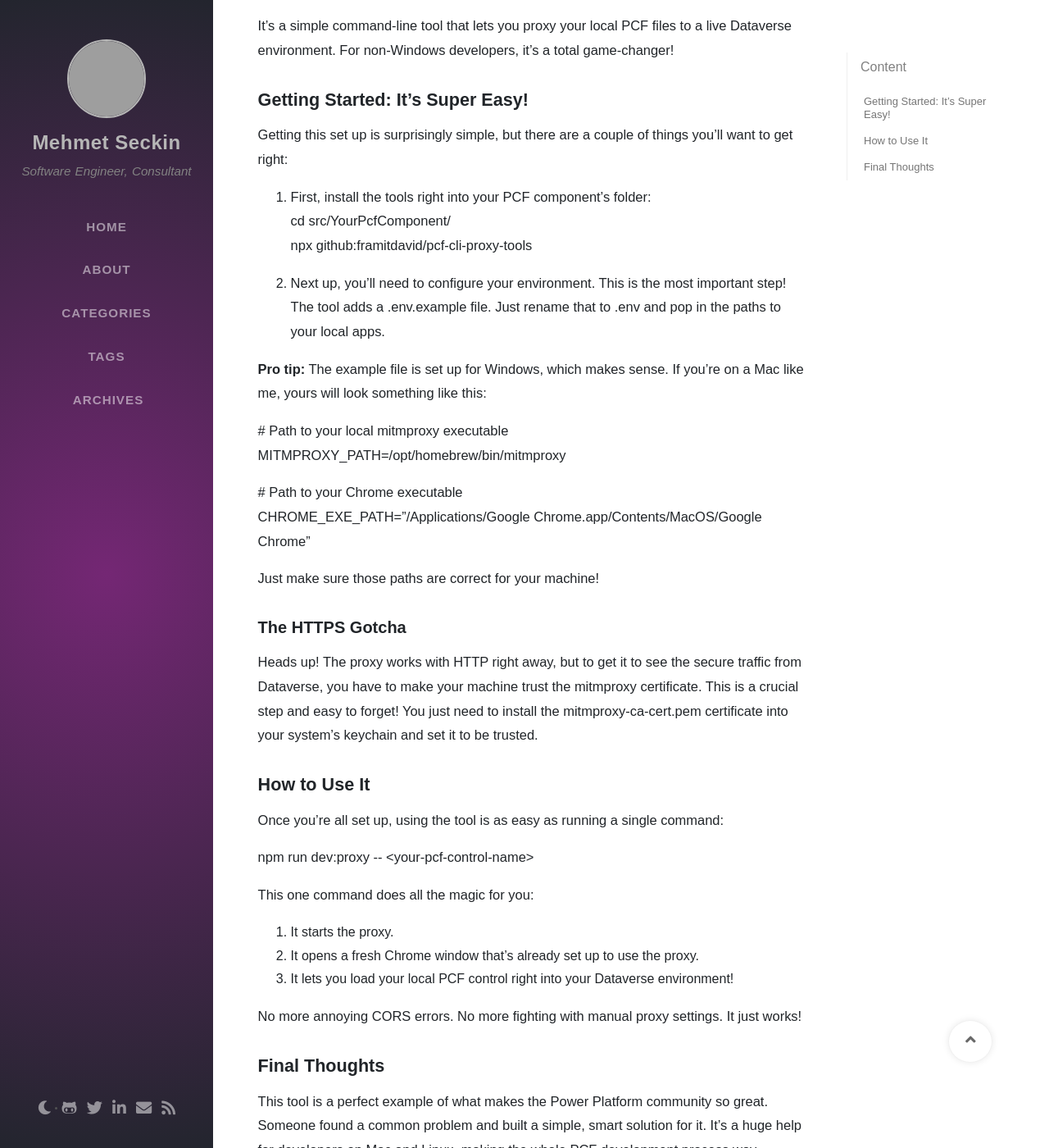
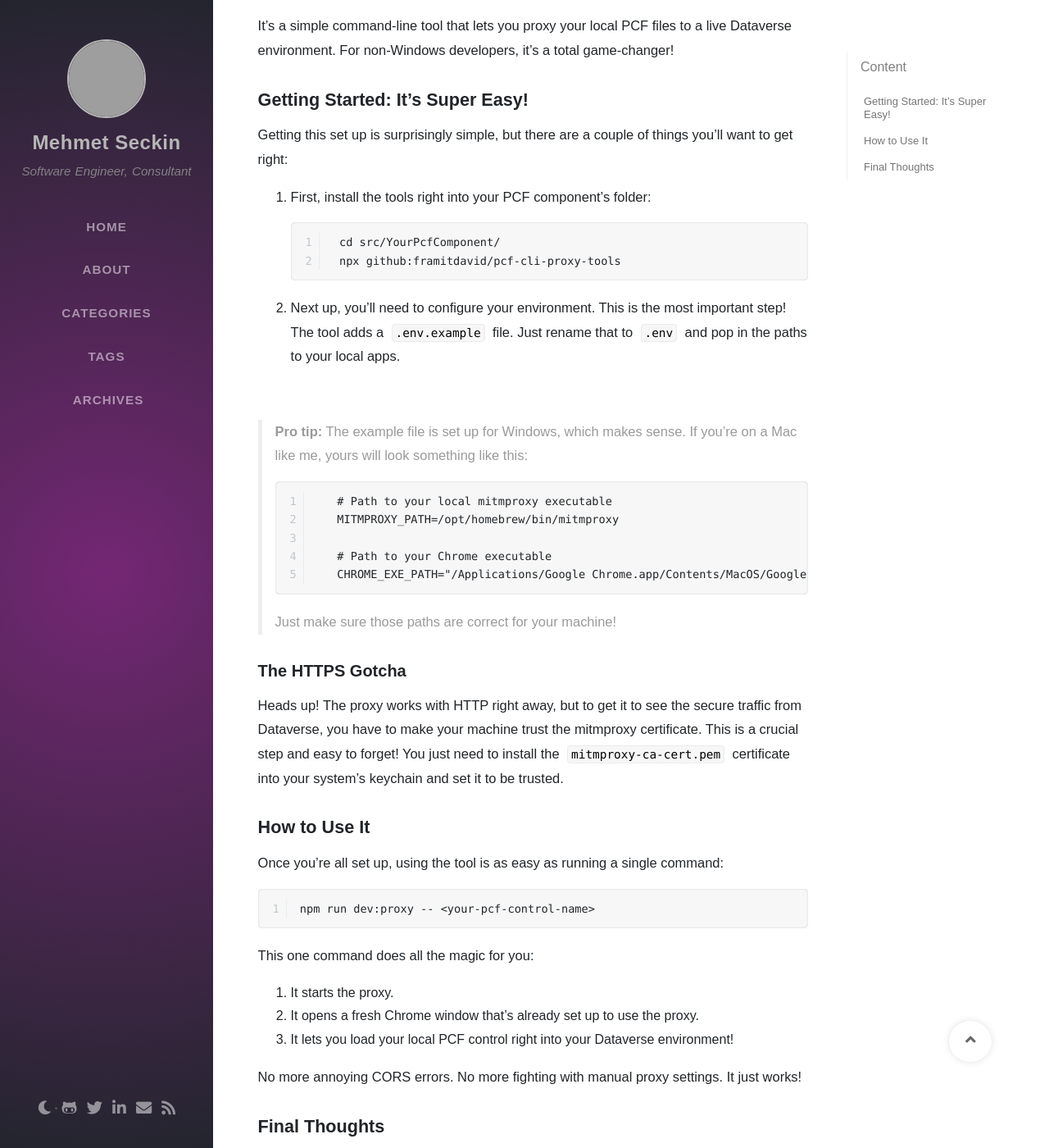
Before and after one commit to mehmetseckin/mehmetseckin.github.io, a Jekyll site: the page built from _posts/2025-07-15-say-goodbye-to-fiddler.md, in a window 1280 px wide and 1400 px high, scrolled down 748 px. Shown: the whole window at 82% size. Built offline with Jekyll 4.4.1, drawn with Linux system fonts in a browser that asks for light colours; nearby versions of some CDN libraries; some web fonts are replaced; comment, search, counter and statistics services are not loaded; grey boxes are pictures that could not be loaded.

Commit message:
Update post: Say Goodbye to Fiddler: formatting

````diff
--- a/_posts/2025-07-15-say-goodbye-to-fiddler.md
+++ b/_posts/2025-07-15-say-goodbye-to-fiddler.md
@@ -11,54 +11,60 @@ seo:
 
 If you've ever built a Power Apps Component Framework (PCF) control, you know that debugging can be a real pain. You have your local test harness, which is great, but what about when you need to see real data from Dataverse in your component? For years, the answer has been "just use Fiddler," which is awesome... if you're on Windows.
 
-For those of us on a Mac or Linux, this has always been a headache. Getting proxies and traffic interception to work right for debugging PCF controls was never a simple task. Until now\!
+For those of us on a Mac or Linux, this has always been a headache. Getting proxies and traffic interception to work right for debugging PCF controls was never a simple task. Until now!
 
 I stumbled upon a fantastic community tool that solves this problem beautifully: [**PCF CLI Proxy Tools**](https://github.com/framitdavid/pcf-cli-proxy-tools).
 
-A massive shout-out to [David Øvrelid](https://www.linkedin.com/in/davidovrelid) for creating this and sharing it with the community\! It's tools like this that make a real difference in our day-to-day development lives, smoothing out the little bumps in the road that can cause so much frustration.
+A massive shout-out to [David Øvrelid](https://www.linkedin.com/in/davidovrelid) for creating this and sharing it with the community! It's tools like this that make a real difference in our day-to-day development lives, smoothing out the little bumps in the road that can cause so much frustration.
 
-It’s a simple command-line tool that lets you proxy your local PCF files to a live Dataverse environment. For non-Windows developers, it's a total game-changer\!
+It’s a simple command-line tool that lets you proxy your local PCF files to a live Dataverse environment. For non-Windows developers, it's a total game-changer!
 
-## **Getting Started: It's Super Easy\!**
+## **Getting Started: It's Super Easy!**
 
 Getting this set up is surprisingly simple, but there are a couple of things you'll want to get right:
 
 1. First, install the tools right into your PCF component's folder:
-   cd src/YourPcfComponent/
-   npx github:framitdavid/pcf-cli-proxy-tools
 
-2. Next up, you'll need to configure your environment. This is the most important step\! The tool adds a .env.example file. Just rename that to .env and pop in the paths to your local apps.
+    ```
+    cd src/YourPcfComponent/
+    npx github:framitdavid/pcf-cli-proxy-tools
+    ```
+2. Next up, you'll need to configure your environment. This is the most important step! The tool adds a `.env.example` file. Just rename that to `.env` and pop in the paths to your local apps.
 
-**Pro tip:** The example file is set up for Windows, which makes sense. If you're on a Mac like me, yours will look something like this:
+<br />
 
-\# Path to your local mitmproxy executable
-MITMPROXY\_PATH=/opt/homebrew/bin/mitmproxy
-
-\# Path to your Chrome executable
-CHROME\_EXE\_PATH="/Applications/Google Chrome.app/Contents/MacOS/Google Chrome"
-
-Just make sure those paths are correct for your machine\!
+> **Pro tip:** The example file is set up for Windows, which makes sense. If you're on a Mac like me, yours will look something like this:
+>    ```
+>    # Path to your local mitmproxy executable
+>    MITMPROXY_PATH=/opt/homebrew/bin/mitmproxy
+>
+>    # Path to your Chrome executable
+>    CHROME_EXE_PATH="/Applications/Google Chrome.app/Contents/MacOS/Google Chrome"
+>    ```
+>    Just make sure those paths are correct for your machine!
 
 ### **The HTTPS Gotcha**
 
-Heads up\! The proxy works with HTTP right away, but to get it to see the secure traffic from Dataverse, you have to make your machine trust the mitmproxy certificate. This is a crucial step and easy to forget\! You just need to install the mitmproxy-ca-cert.pem certificate into your system's keychain and set it to be trusted.
+Heads up! The proxy works with HTTP right away, but to get it to see the secure traffic from Dataverse, you have to make your machine trust the mitmproxy certificate. This is a crucial step and easy to forget! You just need to install the `mitmproxy-ca-cert.pem` certificate into your system's keychain and set it to be trusted.
 
 ## **How to Use It**
 
 Once you're all set up, using the tool is as easy as running a single command:
 
-npm run dev:proxy \-- \<your-pcf-control-name\>
+```
+npm run dev:proxy -- <your-pcf-control-name>
+```
 
 This one command does all the magic for you:
 
 1. It starts the proxy.
 2. It opens a fresh Chrome window that's already set up to use the proxy.
-3. It lets you load your local PCF control right into your Dataverse environment\!
+3. It lets you load your local PCF control right into your Dataverse environment!
 
-No more annoying CORS errors. No more fighting with manual proxy settings. It just works\!
+No more annoying CORS errors. No more fighting with manual proxy settings. It just works!
 
 ## **Final Thoughts**
 
-This tool is a perfect example of what makes the Power Platform community so great. Someone found a common problem and built a simple, smart solution for it. It's a huge help for developers on Mac and Linux, making the whole PCF development process way smoother. Plus, it's independent and can be automated, so you're not tied to Fiddler and all its manual setup. Who knows, we may even see this integrated to `pcf-scripts` one day. If you've ever been frustrated with PCF debugging on a non-Windows computer, you should definitely give this a try\!
+This tool is a perfect example of what makes the Power Platform community so great. Someone found a common problem and built a simple, smart solution for it. It's a huge help for developers on Mac and Linux, making the whole PCF development process way smoother. Plus, it's independent and can be automated, so you're not tied to Fiddler and all its manual setup. Who knows, we may even see this integrated to `pcf-scripts` one day. If you've ever been frustrated with PCF debugging on a non-Windows computer, you should definitely give this a try!
 
 I recommend checking out [David's original post on Medium](https://davidovrelid.com/ditch-fiddler-for-good-a-faster-way-to-test-pcf-components-in-dynamics-365-b88a8f1f69b2), and the [docs for the tool](https://pcfproxy.dev) too!
````
